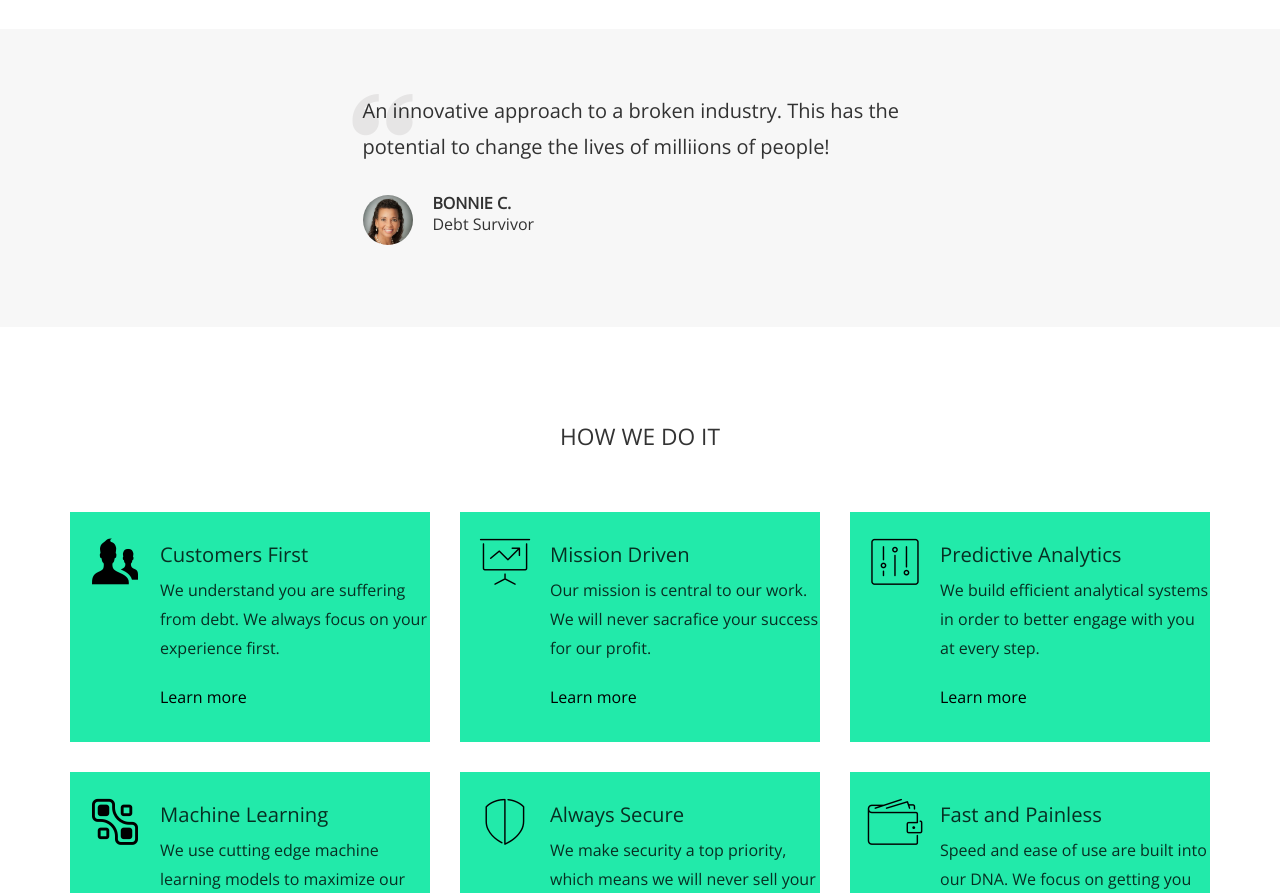
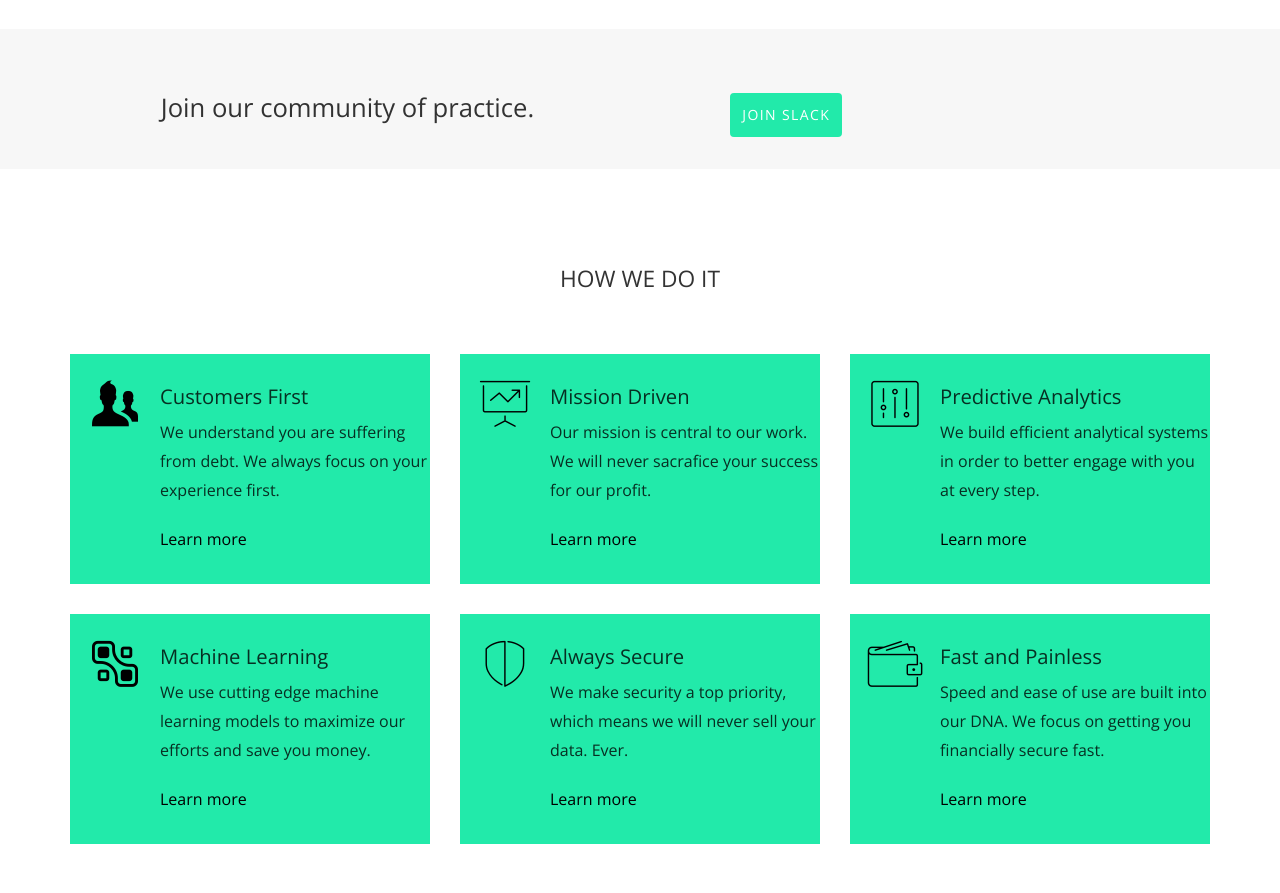
Before and after one commit to jocures/faircredit, a website: page index.html in a window 1280 px wide. Shown: the part 1580-2473 px from the top of the page. Drawn offline with nearby package versions, Linux system fonts and the light colour scheme; files whose address does not match are found by name.

Commit message:
Adding slack button

```diff
--- a/index.html
+++ b/index.html
@@ -214,27 +214,11 @@
   <section class="probootstrap-section probootstrap-section-lighter">
     <div class="container">
       <div class="row">
-        <div class="col-md-3 probootstrap-animate">
-          <div class="probootstrap-testimony">
-
+        <div class="col-md-6 probootstrap-animate text-center">
+            <h1>Join our community of practice.</h1>
           </div>
-        </div>
-        <div class="col-md-6 probootstrap-animate">
-          <div class="probootstrap-testimony">
-            <blockquote>
-              <p>An innovative approach to a broken industry. This has the potential to change the lives of milliions of people!</p>
-            </blockquote>
-            <div class="author">
-              <img src="img/smiling-bonnie.jpg" class="img-responsive" alt="">
-              <div>Bonnie C. <span>Debt Survivor</span></div>
-            </div>
-          </div>
-        </div>
-        <div class="col-md-3 probootstrap-animate">
-          <div class="probootstrap-testimony">
-
-
-          </div>
+        <div class="col-md-3 text-center probootstrap-animate">
+          <a href="https://join.slack.com/t/forgivedebt/shared_invite/enQtMzIwMjM4NzUyMDE5LWJkNzlmZTQ5Yjc1MjhiZWZlYzMwNWI2YjBmMGMzODRhNWYwZmUwNmYyNzkwZGEyNmNlMTFkMDJkOTIwMjY2MGU" class="btn btn-primary p-3 mr-3 pl-5 pr-5 text-uppercase d-lg-inline d-md-inline d-sm-block d-block mb-3">Join Slack</a>
         </div>
       </div>
     </div>
```
